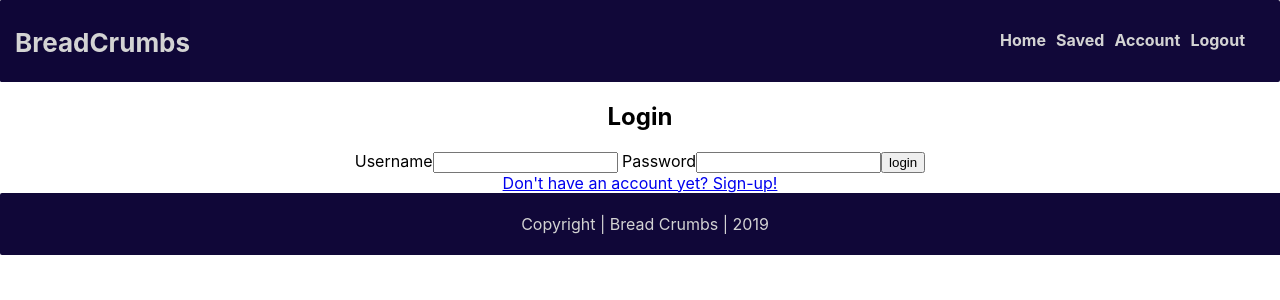
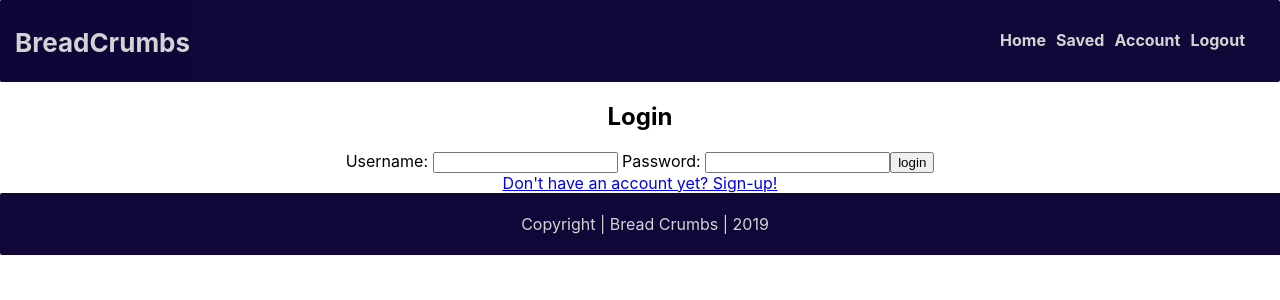
Before and after one commit to thinkful-ei-gecko/BreadCrumbs-Client, a React (Create React App) app: page /login in a window 1280 px wide. Shown: the top 300 px of the page. Built offline with nearby package versions, Linux system fonts and the light colour scheme.

Commit message:
begin working on login/registration with deployed server

```diff
--- a/src/components/Login/Login.js
+++ b/src/components/Login/Login.js
@@ -11,7 +11,6 @@ export default class Login extends Component {
   handleSubmitJwtAuth = (ev) =>{
     ev.preventDefault()
     const { user_name, password } = ev.target
-
 
     AuthApiService.postLogin({
       user_name: user_name.value,
@@ -32,14 +31,13 @@ export default class Login extends Component {
     render() {
         return (
             <div>
-
-                <form onSubmit={this.handleSubmitJwtAuth}>
-                    <label htmlFor='Login-username'> Username</label>
-                    <input aria-label='Login-username' name='user_name' type='text' required ></input>
-                    <label htmlFor='Login-password'> Password</label>
-                    <input aria-label='Login-password' name='password' type='text' required ></input>
-                    <button type='submit'>login</button>
-                </form>
+              <form onSubmit={this.handleSubmitJwtAuth}>
+                <label htmlFor='Login-username'> Username: </label>
+                <input aria-label='Login-username' name='user_name' type='text' required ></input>
+                <label htmlFor='Login-password'> Password: </label>
+                <input aria-label='Login-password' name='password' type='password' required ></input>
+                <button type='submit'>login</button>
+              </form>
             </div>
         )
     }
--- a/src/components/Registartion/Registration.js
+++ b/src/components/Registartion/Registration.js
@@ -10,6 +10,7 @@ export default class Login extends Component {
     ev.preventDefault();
     const { user_name, password } = ev.target;
     this.setState({ error: null });
+
     AuthApiService.postUser({
       user_name: user_name.value,
       password: password.value
@@ -33,7 +34,7 @@ export default class Login extends Component {
                   <label htmlFor='Signup-username'> Username</label>
                   <input aria-label='Signup-username' name='user_name' type='text' required ></input>
                   <label htmlFor='Signup-password' name='password'> Password</label>
-                  <input aria-label='Signup-password' type='text' required ></input>
+                  <input aria-label='Signup-password' name='password' type='password' required ></input>
                   <button type='submit'>Sign Up</button>
               </form>
           </div>
--- a/src/config.js
+++ b/src/config.js
@@ -1,7 +1,7 @@
 export default {
   API_ENDPOINT:
-    process.env.NODE_ENV === 'development'
+    process.env.NODE_ENV === 'production'
       ? 'http://localhost:8000/api'
-      : 'ENTER LIVE ZEIT URL HERE',
+      : 'https://breadcrumbs-ei34.herokuapp.com/',
   TOKEN_KEY: process.env.BREAD_CRUMBS_AUTH_TOKEN || 'bread-crumbs-auth-token',
 }
```
